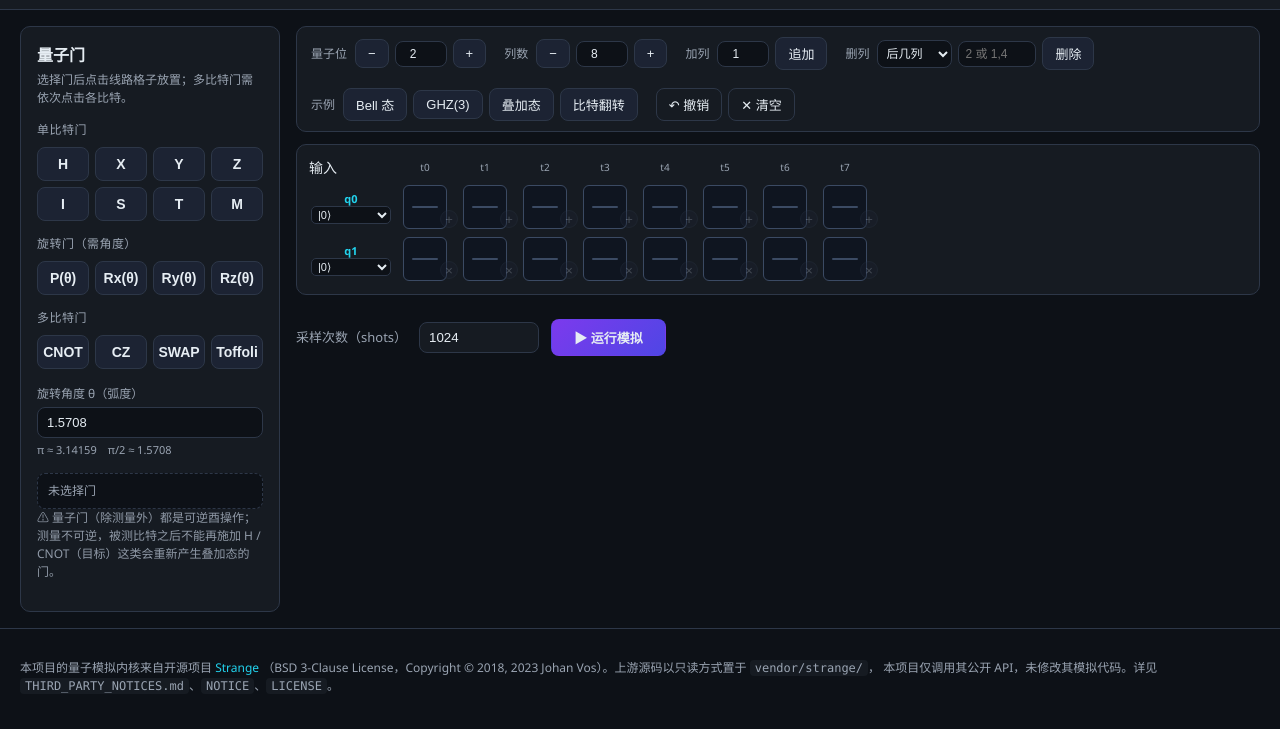
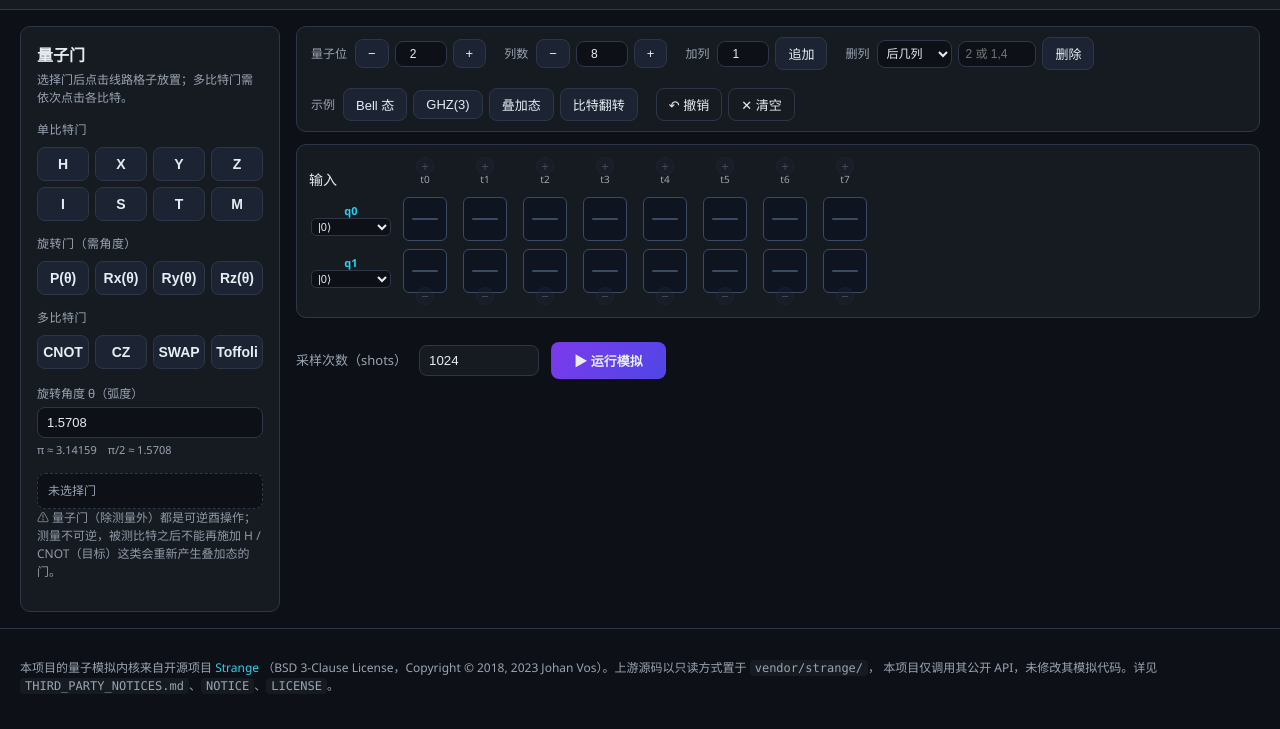
Before and after one commit to yongjingxing729/Graphical-Quantum-Simulator, a plain HTML site: page frontend/index.html in a window 1280 px wide. Shown: the part 63-792 px from the top of the page. Drawn offline with Linux system fonts and the light colour scheme; no server answers.

Commit message:
fix(ui): 列操作按钮 + / − 移到列上方/下方，避免误触
- 「+」移至极列顶部居中、「−」移到列底部居中（原右侧 +/× 易误触）

- 轨道与标签预留上下 12px，防止按钮被裁切

```diff
--- a/frontend/css/style.css
+++ b/frontend/css/style.css
@@ -207,13 +207,13 @@ code { background: var(--bg-soft); padding: 1px 5px; border-radius: 4px; font-fa
 .circuit-track { position: relative; }
 .circuit-window {
   position: absolute;
-  top: 0;
+  top: 12px;
   left: 0;
   display: flex;
   gap: 16px;
 }
 
-.wire-labels { flex: 0 0 auto; display: flex; flex-direction: column; gap: 8px; padding-right: 10px; }
+.wire-labels { flex: 0 0 auto; display: flex; flex-direction: column; gap: 8px; padding-right: 10px; padding-top: 12px; }
 .wire-label {
   height: 44px;
   display: flex;
@@ -399,9 +399,9 @@ code { background: var(--bg-soft); padding: 1px 5px; border-radius: 4px; font-fa
 /* ---------- 列后插入空列（“+”） ---------- */
 .insert-plus {
   position: absolute;
-  right: -11px;
-  top: 50%;
-  transform: translateY(-50%);
+  top: -12px;
+  left: 50%;
+  transform: translateX(-50%);
   width: 18px;
   height: 18px;
   padding: 0;
@@ -422,8 +422,9 @@ code { background: var(--bg-soft); padding: 1px 5px; border-radius: 4px; font-fa
 /* ---------- 删除列按钮 ---------- */
 .delete-col {
   position: absolute;
-  right: -11px;
-  bottom: 2px;
+  bottom: -12px;
+  left: 50%;
+  transform: translateX(-50%);
   width: 18px;
   height: 18px;
   padding: 0;
--- a/frontend/js/app.js
+++ b/frontend/js/app.js
@@ -140,7 +140,7 @@ function renderCircuit() {
 
   const track = $("circuitTrack");
   const totalW = Math.max(MIN_COLS, columns.length) * COL_W;
-  const totalH = 20 + qubits * 52; // col-head(20) + 每行格子(44) + 行间距(8)
+  const totalH = 20 + qubits * 52 + 24; // col-head(20) + 行(44+8) + 上下各 12px 给「+ / −」按钮
   if (track) {
     track.style.width = totalW + "px";
     track.style.height = totalH + "px";
@@ -275,7 +275,7 @@ function renderColumn(c) {
   del.type = "button";
   del.className = "delete-col";
   del.title = "删除这一列";
-  del.textContent = "×";
+  del.textContent = "−";
   del.addEventListener("click", (e) => {
     e.stopPropagation();
     removeColumnAt(c);
```
